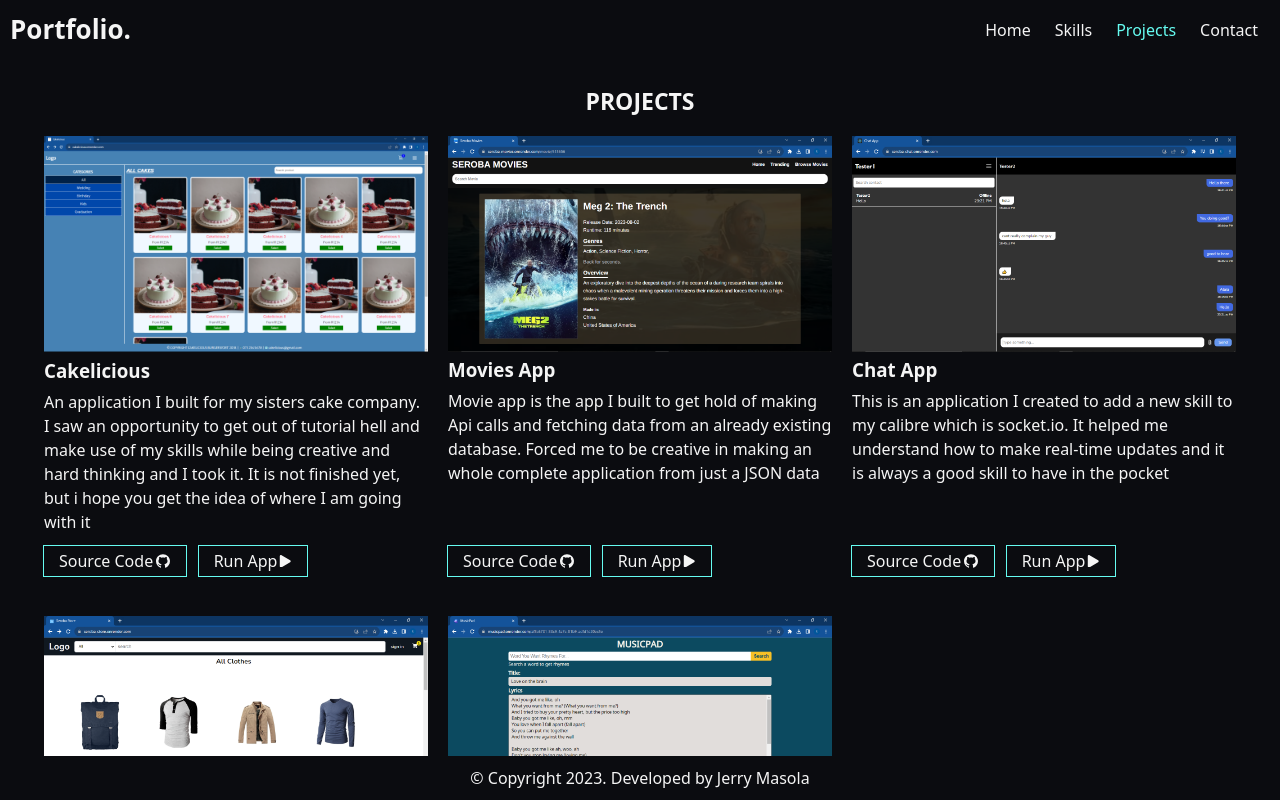
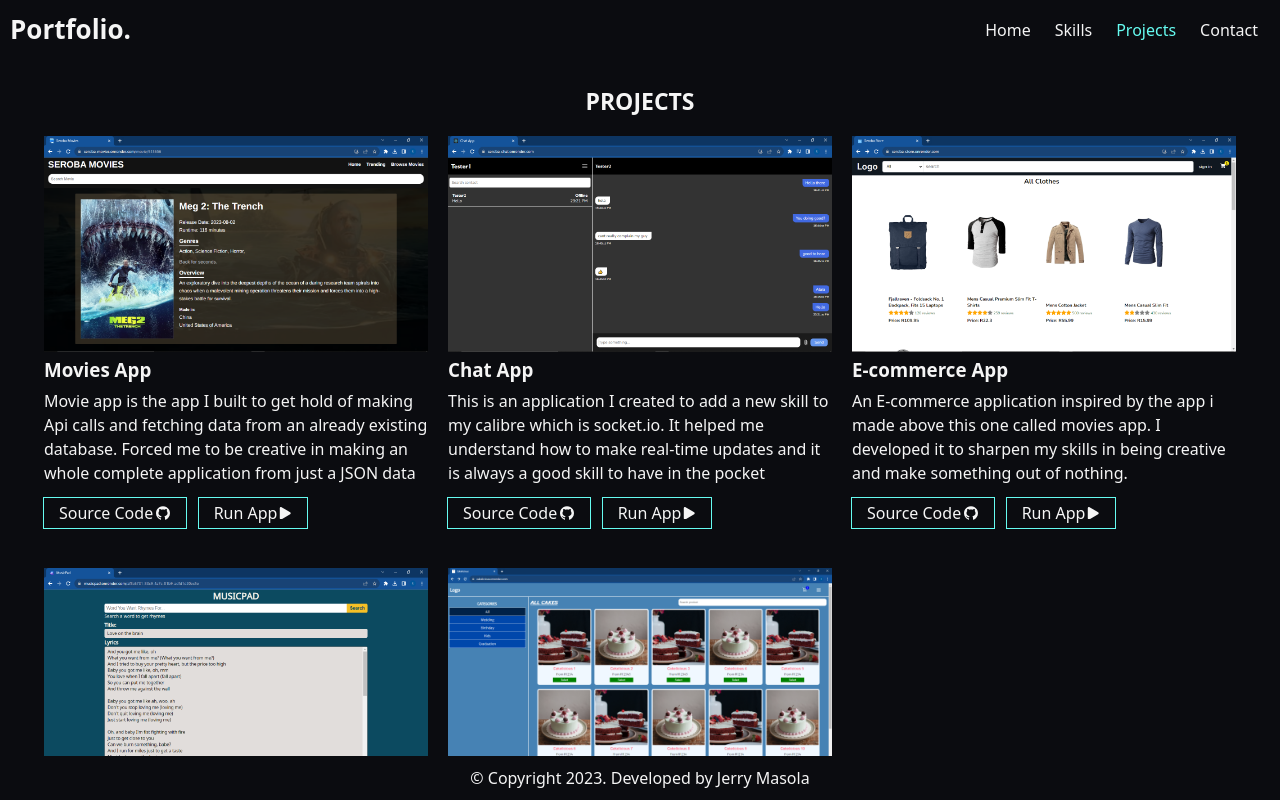
Before and after one commit to Collid3/new-portfolio, a React (Create React App) app: page /projects in a window 1280 px wide. Built offline with nearby package versions, Linux system fonts and the light colour scheme.

Commit message:
change projects order

```diff
--- a/src/pages/Projects.js
+++ b/src/pages/Projects.js
@@ -4,14 +4,6 @@ import { FaPlay } from "react-icons/fa";
 
 const Projects = () => {
   const projects = [
-    {
-      image: "cakelicious.png",
-      name: "Cakelicious",
-      description:
-        "An application I built for my sisters cake company. I saw an opportunity to get out of tutorial hell and make use of my skills while being creative and hard thinking and I took it. It is not finished yet, but i hope you get the idea of where I am going with it",
-      githubLink: "https://github.com/Collid3/cakelicious-client",
-      liveLink: "https://cakelicious.onrender.com",
-    },
     {
       image: "movies2.png",
       name: "Movies App",
@@ -43,6 +35,14 @@ const Projects = () => {
         "Musicpad is an app for song writers to write their lyrics at. It is different from notepad as it has a feature for searching rhymes, provide meaning, synonyms and examples of the word you want to know about. Making it easier to write.",
       githubLink: "https://github.com/Collid3/musicpad",
       liveLink: "https://musicpad.onrender.com",
+    },
+    {
+      image: "cakelicious.png",
+      name: "Cakelicious",
+      description:
+        "An application I built for my sisters cake company. I saw an opportunity to get out of tutorial hell and make use of my skills while being creative and hard thinking and I took it. It is not finished yet, but i hope you get the idea of where I am going with it",
+      githubLink: "https://github.com/Collid3/cakelicious-client",
+      liveLink: "https://cakelicious.onrender.com",
     },
   ];
 
```
